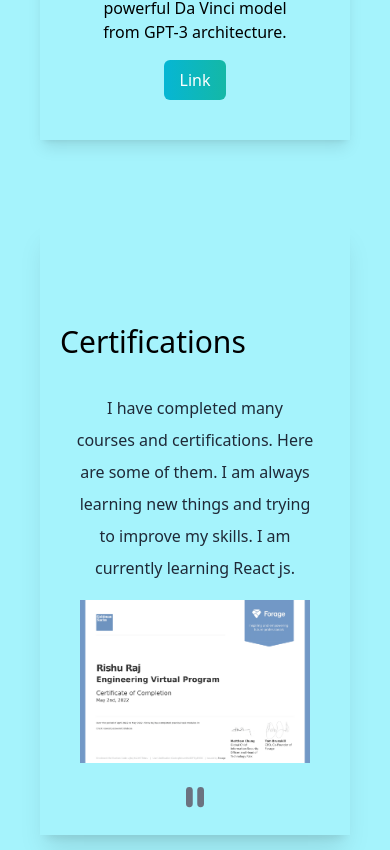
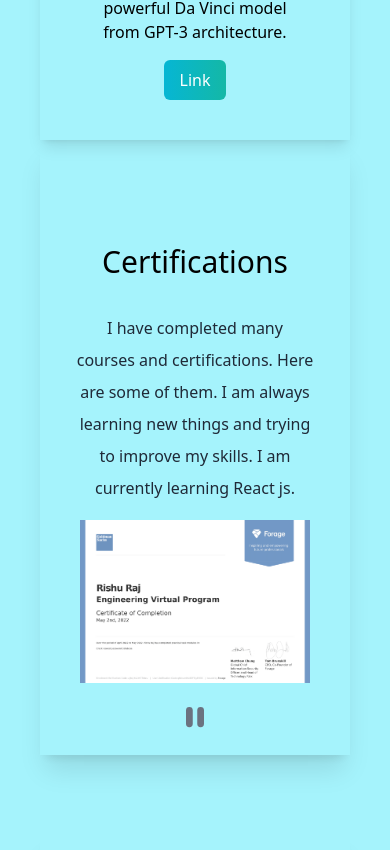
Before and after one commit to rishuraj1/PortfolioReact, a React (Vite) app: page / in a window 390 px wide. Shown: the part 4574-5424 px from the top of the page. Built offline with nearby package versions, Linux system fonts and the light colour scheme.

Commit message:
fixed: alignment of certifications(text)

```diff
--- a/src/App.jsx
+++ b/src/App.jsx
@@ -220,8 +220,8 @@ const App = () => {
 
         {/* Certifications section  */}
         <section>
-          <div className="lg:flex gap-16 md:flex mt-20 shadow-xl p-5 flex-col items-center relative">
-            <h3 className="text-3xl py-1 mt-20 mb-3">Certifications</h3>
+          <div className="lg:flex gap-16 md:flex  shadow-xl p-5 flex-col items-center relative">
+            <h3 className=" flex justify-center text-3xl py-1 mt-20 mb-3">Certifications</h3>
             <p className="text-md p-4 leading-8 text-gray-800 dark:text-teal-600 flex text-center">
               I have completed many courses and certifications. Here are some of
               them. I am always learning new things and trying to improve my skills. I am currently learning React js.
```
